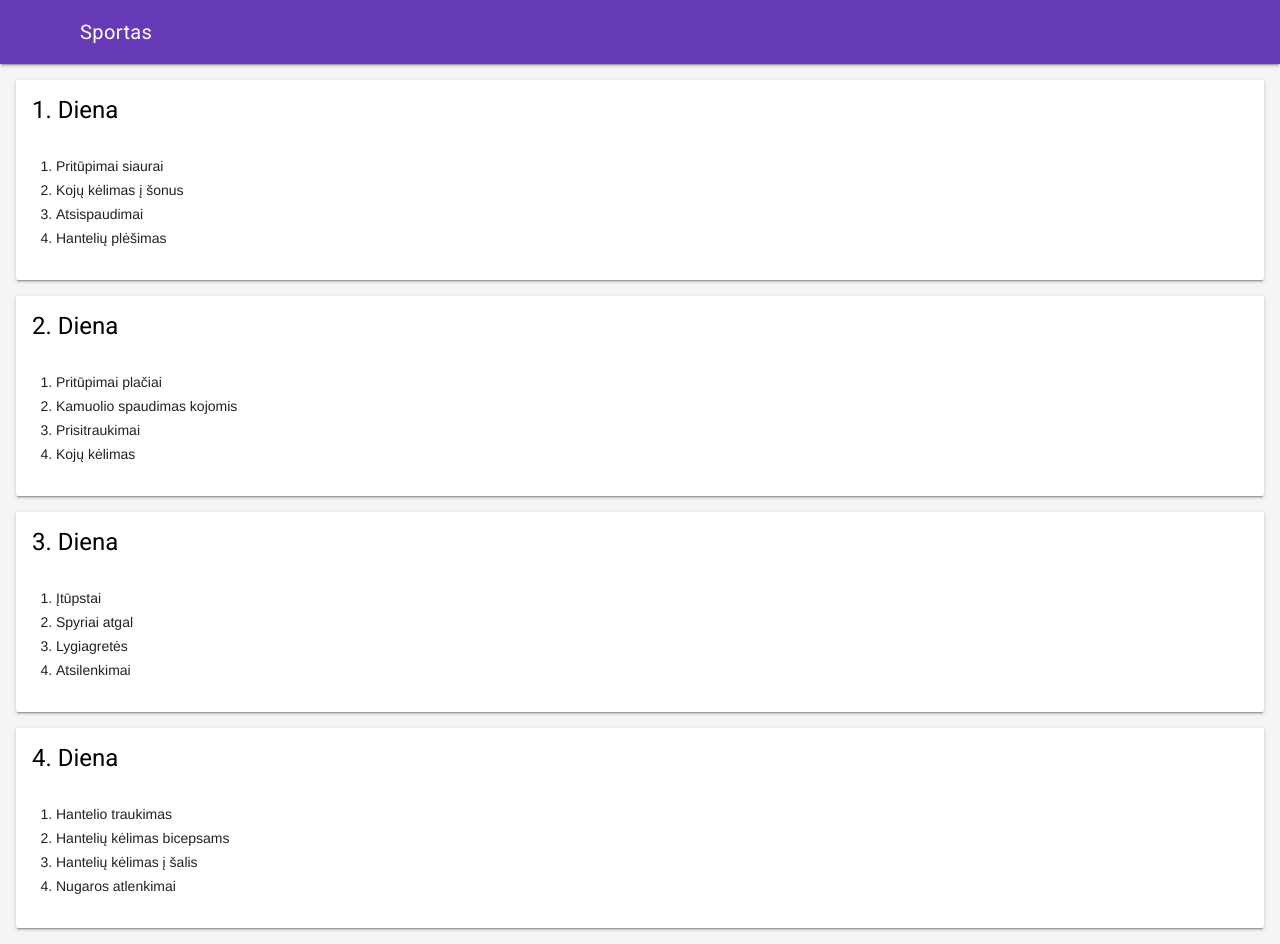
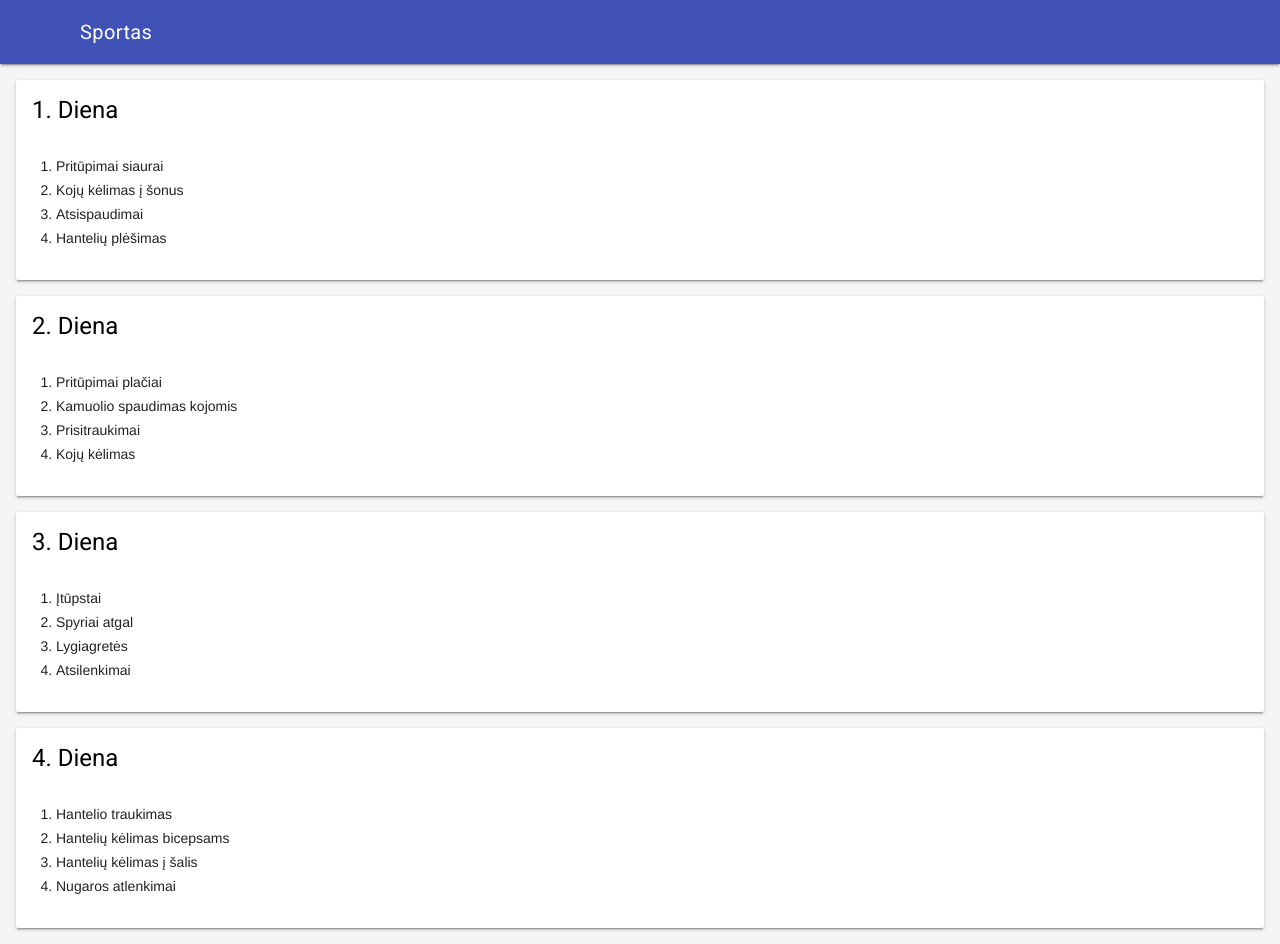
Before and after one commit to mvisinskas/sportas, a plain HTML site: page index.html in a window 1280 px wide. Drawn offline with nearby package versions, Linux system fonts and the light colour scheme.

Commit message:
spalva pakeista

```diff
--- a/index.html
+++ b/index.html
@@ -8,7 +8,7 @@
     <title>Material Design Lite</title>
     <link rel="stylesheet" href="https://fonts.googleapis.com/css?family=Roboto:regular,bold,italic,thin,light,bolditalic,black,medium&amp;lang=en">
     <link rel="stylesheet" href="https://fonts.googleapis.com/icon?family=Material+Icons">
-    <link rel="stylesheet" href="https://code.getmdl.io/1.3.0/material.deep_purple-pink.min.css">
+    <link rel="stylesheet" href="https://code.getmdl.io/1.3.0/material.indigo-pink.min.css" />
 
     <style>
         .card-sportas {
```
